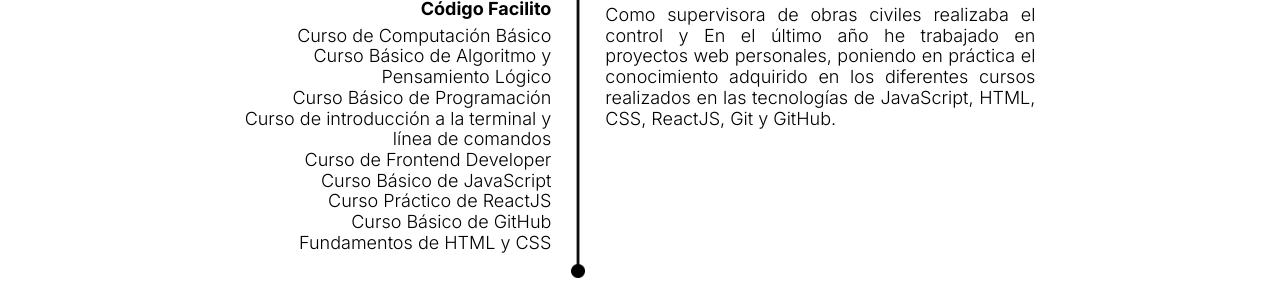
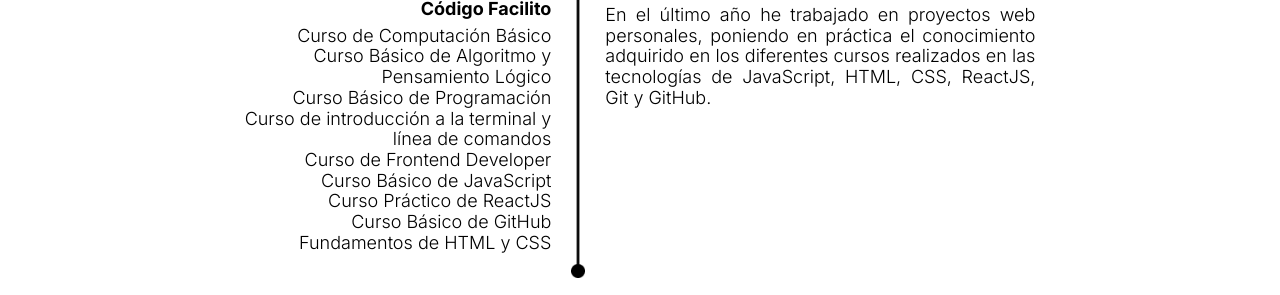
Before and after one commit to carojp/carojp.github.io, a plain HTML site: page index.html in a window 1280 px wide. Shown: the part 1588-1883 px from the top of the page. Drawn offline with Linux system fonts and the light colour scheme; files whose address does not match are found by name.

Commit message:
commit ajuste experiencia

```diff
--- a/index.html
+++ b/index.html
@@ -114,7 +114,7 @@
         <img class="arrow-dos" src="./assets/Arrow2.png" alt="">
         <div class="experiencia-dos">
           <p>Frontend Developer  </p>
-          <p>Como supervisora de obras civiles realizaba el control y En el último año he trabajado en proyectos web personales, poniendo en práctica el conocimiento adquirido en los diferentes cursos realizados en las tecnologías de JavaScript, HTML, CSS, ReactJS, Git y GitHub.</p>
+          <p>En el último año he trabajado en proyectos web personales, poniendo en práctica el conocimiento adquirido en los diferentes cursos realizados en las tecnologías de JavaScript, HTML, CSS, ReactJS, Git y GitHub.</p>
         </div>
       </section>
     </section>
```
Also changed, not shown: 1 other file.
